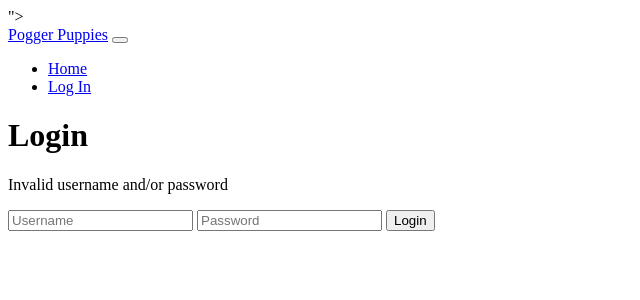
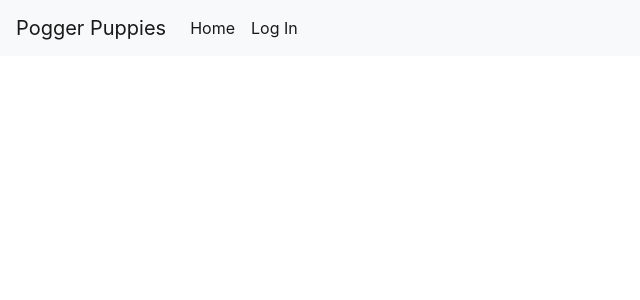
Before and after one commit to wchen27/get-dan-a-gf, a Flask app: page /login-page.html/ in a window 1280 px wide. Shown: the top 300 px of the page, without its empty margins (0-640 px from the left). Run offline with Flask 2, Linux system fonts and the light colour scheme; some libraries are stand-ins or nearby versions.

Commit message:
updated website

```diff
--- a/Website/static/login-page.css
+++ b/Website/static/login-page.css
@@ -0,0 +1,12 @@
+body {
+    margin:0;
+    color: rgb(35, 34, 34);
+    font-family: sans-serif;
+    font-size: 20px;
+    background-color: rgb(160, 162, 211);
+}
+.styled {
+    background-color: #92a8d1;
+    font-family: sans-serif;
+    font-size: 20px;
+}
--- a/Website/templates/login-page.html
+++ b/Website/templates/login-page.html
@@ -5,8 +5,8 @@
   <meta charset="UTF-8">
   <meta name="viewport" content="width=device-width, initial-scale=1.0">
   <title>Login</title>
-  <link rel="stylesheet" href="{{ url_for('static', filename='login-page.css')}}">">
-  <script defer src="{{ url_for('static', filename='js/login-page.js')}}""></script>
+  <link rel="stylesheet" href="https://stackpath.bootstrapcdn.com/bootstrap/4.3.1/css/bootstrap.min.css" integrity="sha384-ggOyR0iXCbMQv3Xipma34MD+dH/1fQ784/j6cY/iJTQUOhcWr7x9JvoRxT2MZw1T" crossorigin="anonymous">
+  <script defer src="{{ url_for('static', filename='js/login-page.js')}}"></script>
 </head>
 
 <body>
@@ -25,23 +25,10 @@
             </ul>
         </div>
     </nav>
-    <div class="container">
-        {% block content %} {% endblock %}
-    </div>
-  <main id="main-holder">
-    <h1 id="login-header">Login</h1>
 
-    <div id="login-error-msg-holder">
-      <p id="login-error-msg">Invalid username <span id="error-msg-second-line">and/or password</span></p>
-    </div>
+    <h1>
 
-    <form id="login-form">
-      <input type="text" name="username" id="username-field" class="login-form-field" placeholder="Username">
-      <input type="password" name="password" id="password-field" class="login-form-field" placeholder="Password">
-      <input type="submit" value="Login" id="login-form-submit">
-    </form>
-
-  </main>
+    </h1>
 </body>
 
 </html>
```
Also changed, not shown: Website/templates/about.html (added, +57 -0 lines).
